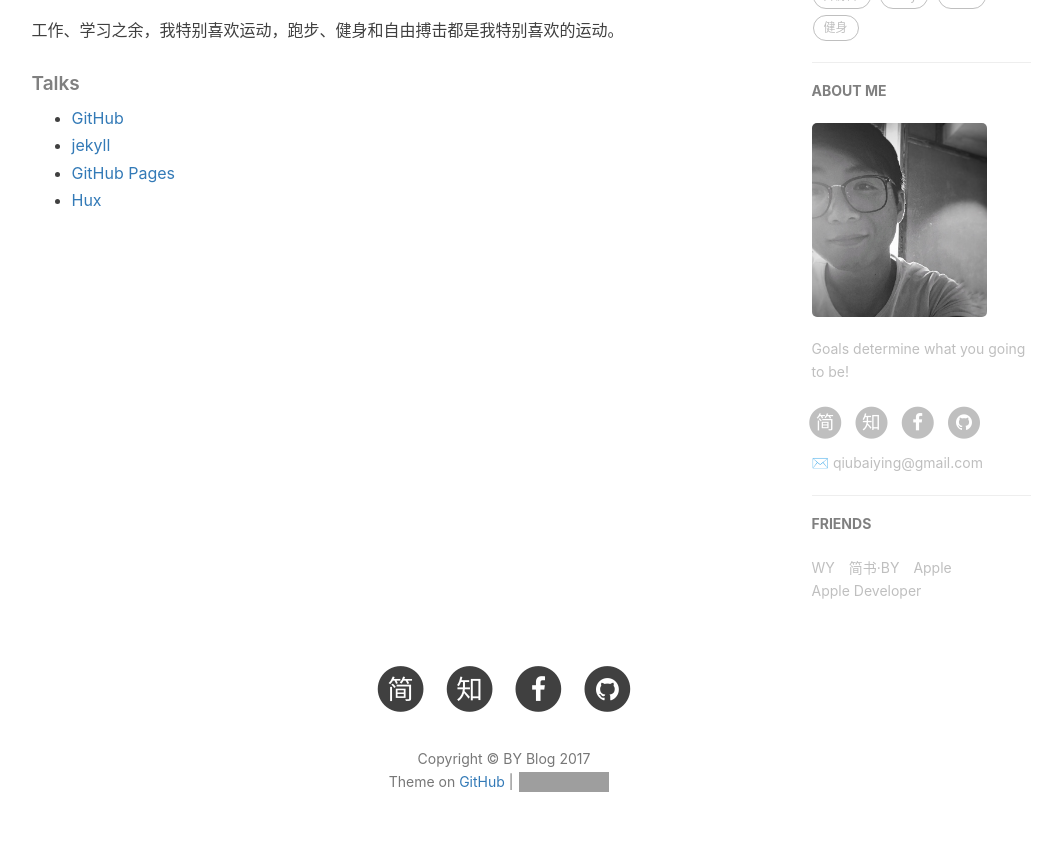
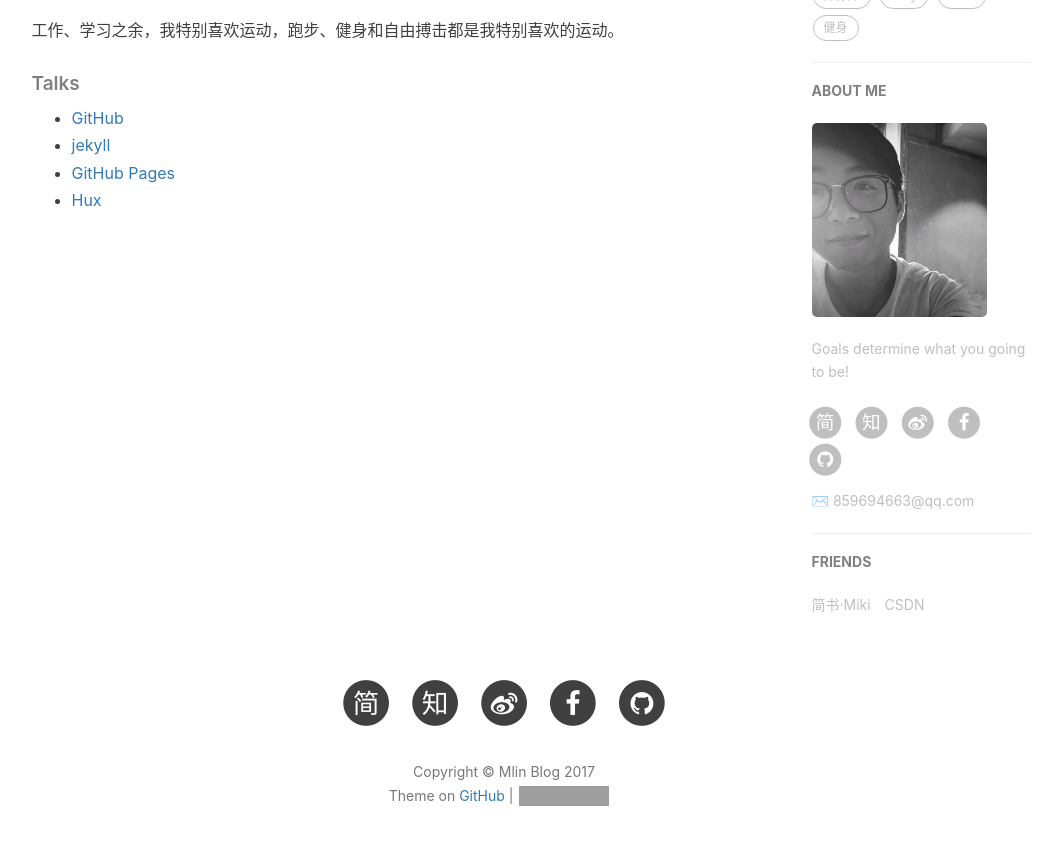
Before and after one commit to Linux262/Linux.github.io, a Jekyll site: the page built from about.html, in a window 1280 px wide and 900 px high, scrolled down 727 px. Shown: the top 845 px of the window, without its empty margins (136-1198 px from the left). Built offline with Jekyll 4.4.1, drawn with Linux system fonts in a browser that asks for light colours; nearby versions of some CDN libraries; comment, search, counter and statistics services are not loaded; grey boxes are pictures that could not be loaded.

Commit message:
modify config

```diff
--- a/_config.yml
+++ b/_config.yml
@@ -1,13 +1,13 @@
 # Site settings
-title: BY Blog
-SEOTitle: 柏荧的博客 | BY Blog
+title: Mlin Blog
+SEOTitle: 木林的博客 | Mlin Blog
 header-img: img/post-bg-desk.jpg
-email: qiubaiying@gmail.com
+email: 859694663@qq.com
 description: "Every failure is leading towards success."
-keyword: "BY, BY Blog, 柏荧的博客, qiubaiying, 邱柏荧, iOS, Apple, iPhone"
-url: "http://qiubaiying.github.io"          # your host, for absolute URL
+keyword: "Mlin, Mlin Blog, 木林的博客, chenmulin, 陈木林, Linux, 嵌入式, ARM"
+url: "http://happymiki.github.io"          # your host, for absolute URL
 baseurl: ""      # for example, '/blog' if your blog hosted on 'host/blog'
-github_repo: "https://github.com/qiubaiying/qiubaiying.github.io.git" # you code repository
+github_repo: "https://github.com/happymiki/happymiki.github.io.git" # you code repository
 
 # Sidebar settings
 sidebar: true                           # whether or not using Sidebar.
@@ -18,12 +18,12 @@ sidebar-avatar: /img/about-BY-gentle.jpg      # use absolute URL, seeing it's us
 
 # SNS settings
 RSS: false
-# weibo_username:     qiubaiying
-zhihu_username:     qiubaiying
-github_username:    qiubaiying
-facebook_username:  baiying.qiu.7
-jianshu_username:   e71990ada2fd
-#twitter_username:   qiubaiying
+weibo_username:     happymiki
+zhihu_username:     cml-46-53
+github_username:    happymiki
+facebook_username:  happymiki
+jianshu_username:   3f05018752b8
+#twitter_username:   happymiki
 
 
 
@@ -56,11 +56,11 @@ kramdown:
 
 # 评论系统
 # Disqus settings（https://disqus.com/）
-disqus_username: qiubaiying
+disqus_username: happymiki
 
 # 多说 将于2017年6月1日正式关停服务，建议使用 Disqus（http://dev.duoshuo.com/threads/58d1169ae293b89a20c57241）
 # Duoshuo settings
-# duoshuo_username: qiubaiying
+# duoshuo_username: happymiki
 # Share component is depend on Comment so we can NOT use share only.
 # duoshuo_share: true                     # set to false if you want to use Comment without Sharing
 
@@ -72,7 +72,7 @@ disqus_username: qiubaiying
 ba_track_id: b50bf2b12b5338a1845e33832976fd68
 
 # Google Analytics
-ga_track_id: 'UA-90855596-1'            # Format: UA-xxxxxx-xx
+ga_track_id: 'UA-104976899-1'            # Format: UA-xxxxxx-xx
 ga_domain: auto
 
 
@@ -94,16 +94,10 @@ service-worker: true
 # Friends
 friends: [
     {
-        title: "WY",
-        href: "http://zhengwuyang.com"
+        title: "简书·Miki",
+        href: "http://www.jianshu.com/users/3f05018752b8"
     },{
-        title: "简书·BY",
-        href: "http://www.jianshu.com/u/e71990ada2fd"
-    },{
-        title: "Apple",
-        href: "https://apple.com"
-    },{
-        title: "Apple Developer",
-        href: "https://developer.apple.com/"
+        title: "CSDN",
+        href: "http://my.csdn.net/qq_34104227"
     }
 ]
```
